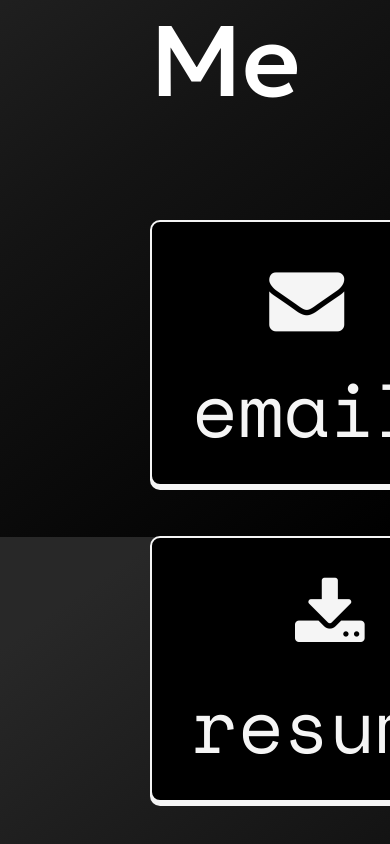
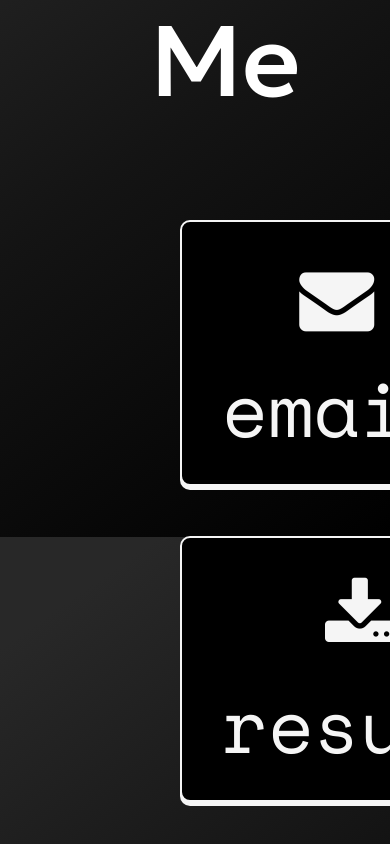
Before and after one commit to skarwuuu/skarwuuu.github.io, a plain HTML site: page index.html in a window 390 px wide. Shown: the part 9591-10435 px from the top of the page. Drawn offline with nearby package versions, Linux system fonts and the light colour scheme; a web font is replaced by a local one.

Commit message:
update connect.css

```diff
--- a/css/connect.css
+++ b/css/connect.css
@@ -20,6 +20,7 @@
     flex-direction: row;
     justify-content: start;
     gap: 100px;
+    padding: 0 30px;
 }
 
 .emailBtn, .resumeBtn {
@@ -53,13 +54,25 @@
 
 /* media changes here */
 
+@media screen and (max-width: 1210px) {
+    .connect-content {
+        gap: 75px;
+    }
+}
+
+@media screen and (max-width: 1185px) {
+    .connect-content {
+        gap: 60px;
+    }
+}
+
 @media screen and (max-width: 1100px) {
     .connect-content {
         gap: 50px;
     }
 }
 
-@media screen and (max-width: 1020px) {
+@media screen and (max-width: 1060px) {
     .connect-content {
         flex-direction: column;
         justify-content: center;
```
